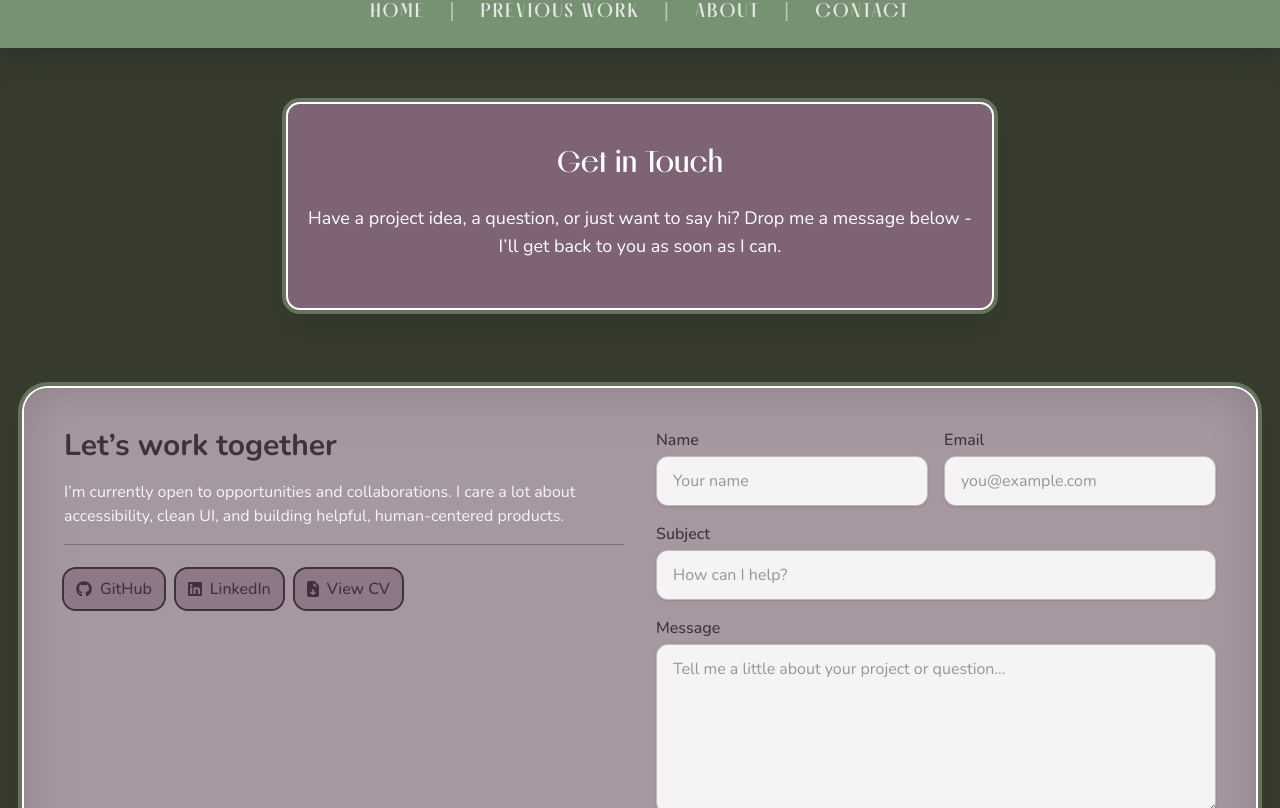
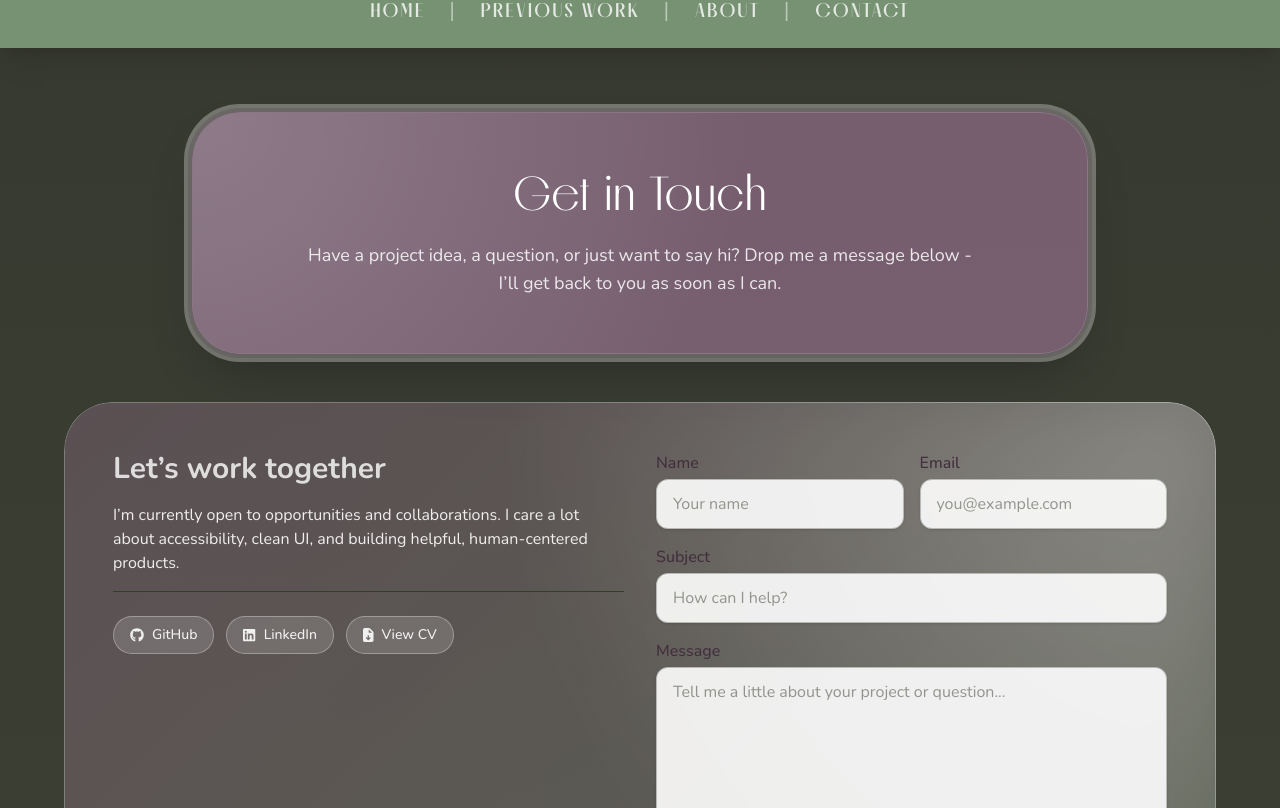
Before and after one commit to maevecrossan/my-portfolio, a Next.js app: page /contact in a window 1280 px wide. Shown: the part 192-1000 px from the top of the page. Built offline with nearby package versions, Linux system fonts and the light colour scheme.

Commit message:
Polish styles. Add frosted glass effect to contact card.

```diff
--- a/src/app/contact/page.js
+++ b/src/app/contact/page.js
@@ -17,31 +17,37 @@ export default function ContactPage() {
   };
 
   return (
-    <main className="flex flex-col items-center min-h-screen m-2">
+    <main className="flex flex-col items-center min-h-screen w-full px-4 py-10 md:px-10 md:py-16 gap-12 bg-gradient-to-b from-mulberry/10 via-heather/5 to-leaf/10">
       {/* Header card */}
-      <div className="mx-auto px-4 ml-4 mr-4 mt-12 bg-heather shadow-xl text-center
-      rounded-xl ring-4 ring-leaf ring-offset-2 ring-offset-white animate-drop-in" style={{ ['--delay']: '0ms' }}>
-        <h3 className="text-white mt-10 mb-6 text-3xl font-semibold font-melodrama">
+      <section
+        className="relative w-full max-w-4xl overflow-hidden rounded-[3rem] bg-heather/90 px-6 py-10 md:px-12 md:py-14 shadow-2xl border border-white/15 ring-4 ring-white/30 ring-offset-4 ring-offset-mulberry/20 animate-drop-in"
+        style={{ ['--delay']: '0ms' }}
+        aria-labelledby="contact-heading"
+      >
+        <div className="absolute inset-0 pointer-events-none bg-[radial-gradient(circle_at_top_left,rgba(255,255,255,0.18),transparent_60%)]" aria-hidden />
+        <div className="relative text-center flex flex-col items-center gap-6">
+          <h3 id="contact-heading" className="text-white text-4xl md:text-5xl font-melodrama">
             Get in Touch
           </h3>
-        <p className="text-white mb-12 text-lg max-w-2xl mx-auto">
+          <p className="text-white/85 text-base md:text-lg max-w-2xl font-nunito">
             Have a project idea, a question, or just want to say hi? Drop me a message below - I’ll get back to you as soon as I can.
           </p>
         </div>
+      </section>
 
       {/* Contact card */}
-      <div className="w-full max-w-screen-xl py-10 px-4 animate-drop-in" style={{ ['--delay']: '140ms' }}>
-        <div className="relative w-full rounded-3xl mt-10">
-          <div className="absolute inset-0 rounded-3xl bg-white/50 pointer-events-none" />
-          <div className="relative w-full rounded-3xl p-8 md:p-10 bg-heather/50
-          backdrop-blur-xl shadow-xl text-evergreen ring-4 ring-leaf ring-offset-2
-          ring-offset-white">
+      <section className="w-full max-w-6xl animate-drop-in" style={{ ['--delay']: '140ms' }}>
+        <div className="relative w-full rounded-[3rem] overflow-hidden">
+          <div className="absolute inset-0 pointer-events-none rounded-[3rem] bg-[radial-gradient(circle_at_top_right,rgba(255,255,255,0.28),transparent_55%)]" aria-hidden />
+          <div className="relative w-full rounded-[3rem] overflow-hidden border border-white/25 bg-white/12 backdrop-blur-2xl shadow-2xl ring-4 ring-white/20 ring-offset-4 ring-offset-mulberry/15">
+            <div className="absolute inset-0 pointer-events-none bg-[linear-gradient(135deg,rgba(104,76,96,0.45),rgba(103,114,92,0.35))]" aria-hidden />
+            <div className="relative p-8 md:p-12 text-evergreen">
             {/* Two-column on lg+, stacked on sm/md */}
             <div className="grid grid-cols-1 lg:grid-cols-2 gap-8 items-start">
               {/* LEFT: Intro + direct links */}
               <div>
-                <div className="border-b border-evergreen/40 pb-4 mb-6">
-                  <h4 className="text-mulberry mb-2 text-3xl font-bold font-nunito text-center
+                <div className="border-b border-evergreen pb-4 mb-6">
+                  <h4 className="text-white/80 mb-2 text-3xl font-bold font-nunito text-center
                   lg:text-left">
                     Let’s work together
                   </h4>
@@ -51,15 +57,12 @@ export default function ContactPage() {
                   </p>
                 </div>
 
-                <div className="grid gap-3 text-mulberry">
-
-                  <div className="flex items-center gap-3">
+                <div className="flex flex-wrap items-center gap-3 text-white">
                   <a
                     href="https://github.com/maevecrossan"
                     target="_blank"
                     rel="noopener noreferrer"
-                      className="inline-flex items-center bg-heather/60 gap-2 px-3 py-2 rounded-xl ring-2
-                      ring-mulberry hover:bg-heather/50 transition"
+                    className="inline-flex items-center gap-2 rounded-full border border-white/30 bg-white/15 px-4 py-2 font-nunito text-sm text-white/90 transition hover:bg-white/25 focus:outline-none focus-visible:ring-2 focus-visible:ring-white focus-visible:ring-offset-2 focus-visible:ring-offset-heather/40"
                   >
                     <FontAwesomeIcon icon={faGithub} />
                     <span className="font-medium">GitHub</span>
@@ -68,8 +71,7 @@ export default function ContactPage() {
                     href="https://www.linkedin.com/in/maeve-crossan/"
                     target="_blank"
                     rel="noopener noreferrer"
-                      className="inline-flex items-center bg-heather/60 gap-2 px-3 py-2 rounded-xl ring-2
-                      ring-mulberry hover:bg-heather/50 transition"
+                    className="inline-flex items-center gap-2 rounded-full border border-white/30 bg-white/15 px-4 py-2 font-nunito text-sm text-white/90 transition hover:bg-white/25 focus:outline-none focus-visible:ring-2 focus-visible:ring-white focus-visible:ring-offset-2 focus-visible:ring-offset-heather/40"
                   >
                     <FontAwesomeIcon icon={faLinkedin} />
                     <span className="font-medium">LinkedIn</span>
@@ -78,14 +80,12 @@ export default function ContactPage() {
                     href="/MaeveCrossan.pdf"
                     target="_blank"
                     rel="noopener noreferrer"
-                      className="inline-flex items-center bg-heather/60 gap-2 px-3 py-2 rounded-xl ring-2
-                      ring-mulberry hover:bg-heather/50 transition"
+                    className="inline-flex items-center gap-2 rounded-full border border-white/30 bg-white/15 px-4 py-2 font-nunito text-sm text-white/90 transition hover:bg-white/25 focus:outline-none focus-visible:ring-2 focus-visible:ring-white focus-visible:ring-offset-2 focus-visible:ring-offset-heather/40"
                     onClick={handleCvDownload}
                   >
                     <FontAwesomeIcon icon={faFileArrowDown} />
                     <span className="font-medium">View CV</span>
                   </a>
-                  </div>
                 </div>
               </div>
 
@@ -173,7 +173,7 @@ export default function ContactPage() {
                     Send Message
                   </button>
 
-                  <p className="text-xs text-mulberry/50 mt-2">
+                  <p className="text-xs text-mulberry mt-2">
                     This form uses Formspree to securely forward messages to my inbox.
                   </p>
                 </form>
@@ -182,6 +182,7 @@ export default function ContactPage() {
           </div>
         </div>
       </div>
+      </section>
     </main>
   );
 }
```
Lines whose indentation alone changed are shown as unchanged.
